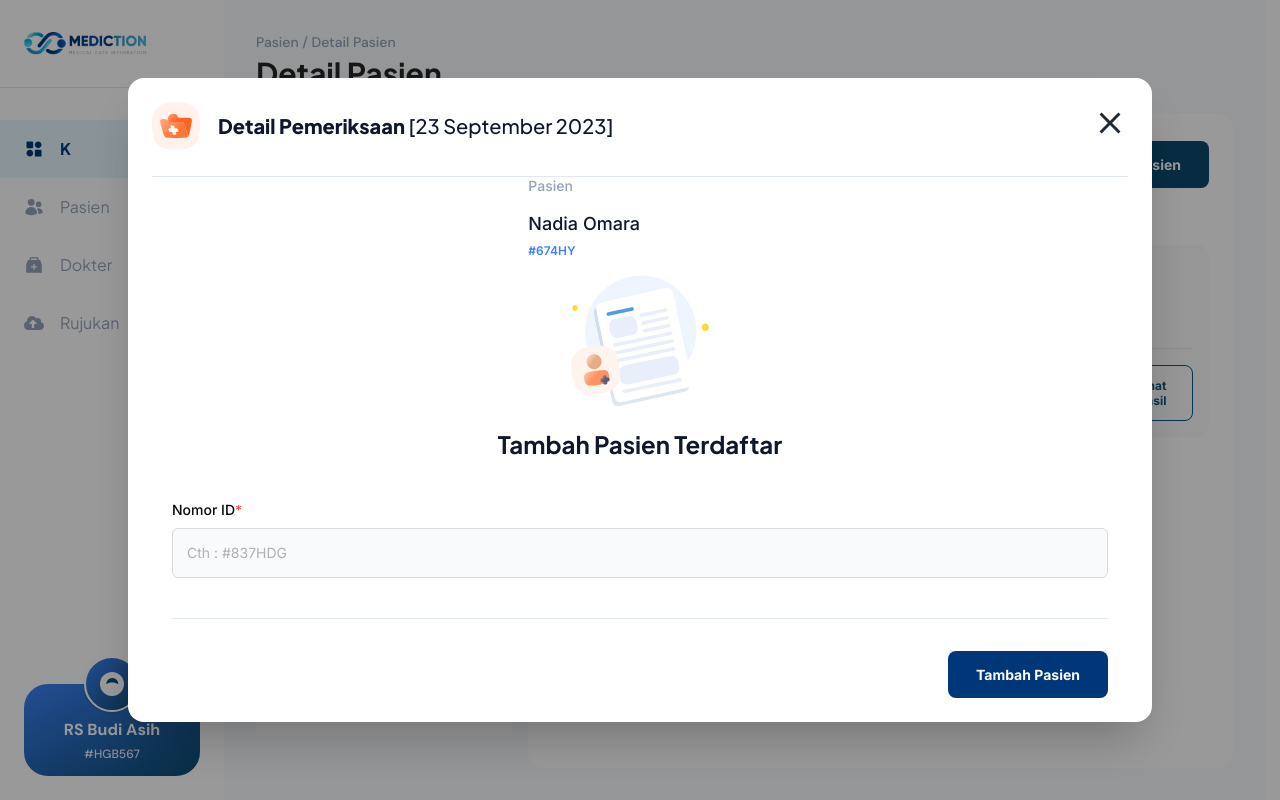
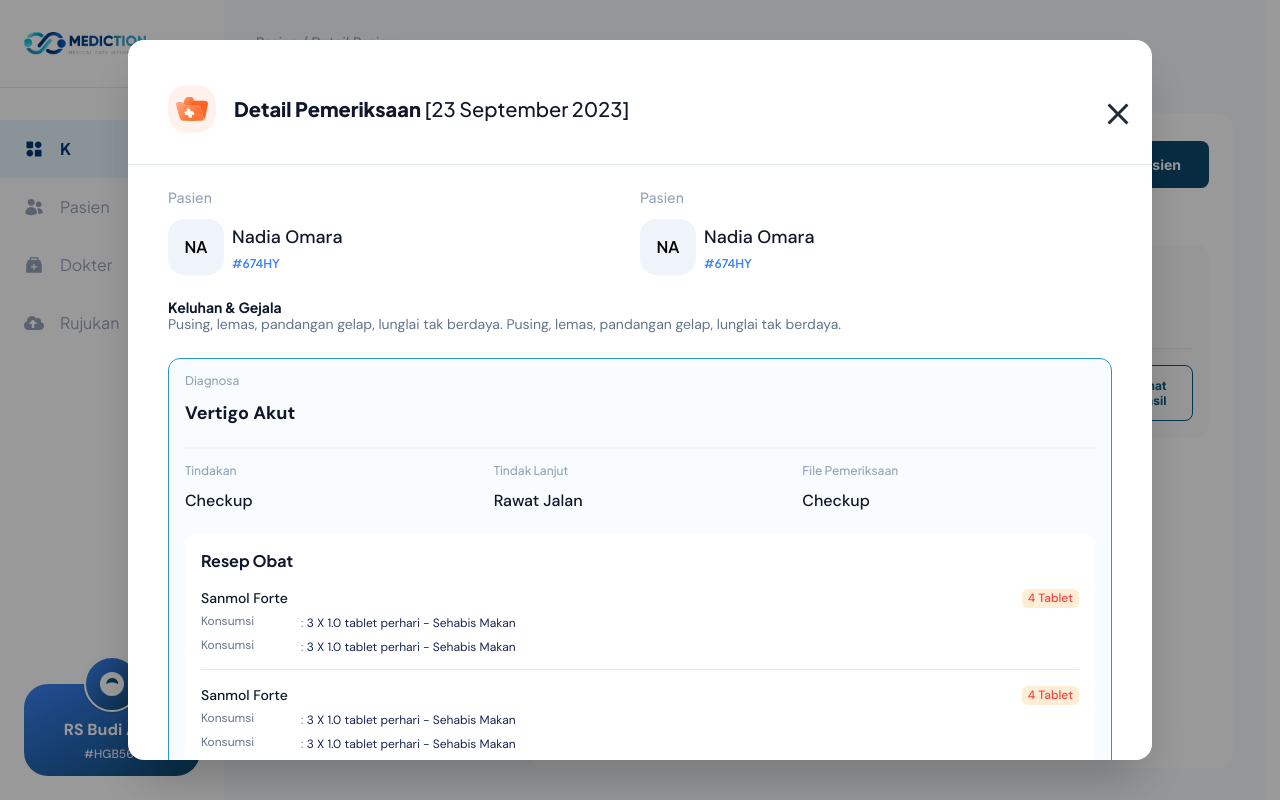
Before and after one commit to craftalpian/mediction, a Next.js app: page /dashboard-patient/patient in a window 1280 px wide. Both pictures are taken after a click on the button "Lihat Hasil". Built offline with nearby package versions, Linux system fonts and the light colour scheme.

Commit message:
wip: patient

```diff
--- a/app/(dashboards)/dashboard-patient/patient/_components/check-detail.tsx
+++ b/app/(dashboards)/dashboard-patient/patient/_components/check-detail.tsx
@@ -1,18 +1,90 @@
 import Button from "@/app/_atoms/button";
 import InputForm from "@/app/_components/input-form";
-import { inter, jakarta } from "@/app/_utils/fonts";
+import { dm, inter, jakarta } from "@/app/_utils/fonts";
 import React from "react";
 import { IoMdClose } from "react-icons/io";
 import AddPatient from "../../../../../public/add-patient.svg";
 import DetailModal from "../../../../../public/medical-file.svg";
 import Image from "next/image";
 
+const PeopleCard = () => (
+  <div className="col-span-1 space-y-3">
+    <p
+      className={`text-slate-400 text-sm font-medium ${jakarta.className} leading-tight`}
+    >
+      Pasien
+    </p>
+    <div className="inline-flex space-x-2 justify-center">
+      <div className="h-[56px] w-[56px] bg-[#EFF3FA] flex rounded-2xl justify-center items-center">
+        <h1
+          className={`text-center text-black text-base font-semibold ${jakarta.className} leading-7`}
+        >
+          NA
+        </h1>
+      </div>
+      <div className="flex flex-col">
+        <h1
+          className={`text-slate-900 text-lg font-medium ${dm.className} leading-loose`}
+        >
+          Nadia Omara
+        </h1>
+        <h3
+          className={`text-blue-500 text-xs font-semibold ${jakarta.className} leading-normal`}
+        >
+          #674HY
+        </h3>
+      </div>
+    </div>
+  </div>
+);
+
+const MedicineItem = () => (
+  <div className="grid grid-flow-col items-center">
+    <div
+      className={`col-span-1 text-slate-500 text-xs font-normal ${dm.className} leading-normal`}
+    >
+      Konsumsi
+    </div>
+    <div className="col-span-12">
+      <span
+        className={`text-slate-500 text-xs font-normal ${dm.className} leading-normal`}
+      >
+        :{" "}
+      </span>
+      <span
+        className={`text-blue-950 text-xs font-normal ${dm.className} leading-normal`}
+      >
+        3 X 1.0 tablet perhari - Sehabis Makan
+      </span>
+    </div>
+  </div>
+);
+
+const MedicineCard = () => (
+  <div className="py-3 first:pt-0 last:pb-0">
+    <div className="inline-flex justify-between w-full items-center">
+      <h1
+        className={`text-slate-900 text-sm font-medium ${dm.className} leading-normal`}
+      >
+        Sanmol Forte
+      </h1>
+      <div className="px-1.5 py-0.5 bg-orange-100 rounded-md justify-center items-center gap-2.5 inline-flex">
+        <h2 className={`text-red-500 text-xs font-medium ${dm.className} leading-tight`}>
+          4 Tablet
+        </h2>
+      </div>
+    </div>
+    <MedicineItem />
+    <MedicineItem />
+  </div>
+);
+
 export default function CheckDetail() {
   return (
-    <div className="modal-box bg-white px-6 w-11/12 max-w-5xl">
+    <div className="modal-box bg-white w-11/12 p-0 max-w-5xl pb-10">
       <div className="flex flex-col justify-center items-center">
-        <div className="w-full justify-between items-center inline-flex border-b border-b-slate-200 pb-[26px]">
-          <div className="space-x-[18px] inline-flex items-center">
+        <div className="w-full justify-between items-center inline-flex pt-10 border-b border-b-slate-200 pb-[26px]">
+          <div className="space-x-[18px] inline-flex items-center pl-10">
             <Image src={DetailModal} alt="" />
             <p>
               <span
@@ -27,56 +99,94 @@ export default function CheckDetail() {
               </span>
             </p>
           </div>
+          <div className="pt-4 pr-4">
             <form method="dialog">
               <button className="text-4xl">
                 <IoMdClose />
               </button>
             </form>
           </div>
-        <div className="grid grid-cols-2">
-          <div className="col-span-1 space-y-3">
-            <p className="text-slate-400 text-sm font-medium font-['Plus Jakarta Sans'] leading-tight">
-              Pasien
+        </div>
+        <div className="grid grid-cols-2 w-full px-10 mt-6">
+          <PeopleCard />
+          <PeopleCard />
+        </div>
+        <div className="mt-6 px-10 w-full">
+          <h1
+            className={`text-left text-slate-900 text-sm font-bold ${jakarta.className} leading-tight`}
+          >
+            Keluhan & Gejala
+          </h1>
+          <p
+            className={`text-slate-500 text-sm font-normal ${dm.className} leading-tight`}
+          >
+            Pusing, lemas, pandangan gelap, lunglai tak berdaya. Pusing, lemas,
+            pandangan gelap, lunglai tak berdaya.
           </p>
-            <div className="inline-flex">
-              <div className="flex flex-col">
-                <h1 className="text-slate-900 text-lg font-medium font-['DM Sans'] leading-loose">
-                  Nadia Omara
+          <div className="bg-[#F8FCFE] p-4 rounded-xl mt-6 border border-[#2798CC]">
+            <h2
+              className={`text-slate-400 text-xs font-medium ${jakarta.className} leading-none`}
+            >
+              Diagnosa
+            </h2>
+            <h1
+              className={`text-slate-900 text-lg font-bold ${dm.className} leading-loose mt-2`}
+            >
+              Vertigo Akut
             </h1>
-                <h3 className="text-blue-500 text-xs font-semibold font-['Plus Jakarta Sans'] leading-normal">
-                  #674HY
-                </h3>
+            <div className="border-slate-100 border-b-2 my-4" />
+            <div className="grid grid-cols-3 gap-x-4">
+              <div className="col-span-1 space-y-2">
+                <h2
+                  className={`text-slate-400 text-xs font-medium ${jakarta.className} leading-none`}
+                >
+                  Tindakan
+                </h2>
+                <h1
+                  className={`text-slate-900 text-base font-medium ${dm.className} leading-loose`}
+                >
+                  Checkup
+                </h1>
+              </div>
+              <div className="col-span-1 space-y-2">
+                <h2
+                  className={`text-slate-400 text-xs font-medium ${jakarta.className} leading-none`}
+                >
+                  Tindak Lanjut
+                </h2>
+                <h1
+                  className={`text-slate-900 text-base font-medium ${dm.className} leading-loose`}
+                >
+                  Rawat Jalan
+                </h1>
+              </div>
+              <div className="col-span-1 space-y-2">
+                <h2
+                  className={`text-slate-400 text-xs font-medium ${jakarta.className} leading-none`}
+                >
+                  File Pemeriksaan
+                </h2>
+                <h1
+                  className={`text-slate-900 text-base font-medium ${dm.className} leading-loose`}
+                >
+                  Checkup
+                </h1>
+              </div>
+            </div>
+            <div className="bg-white mt-4 p-4 rounded-xl">
+              <h1
+                className={`text-slate-900 text-base font-bold ${jakarta.className}`}
+              >
+                Resep Obat
+              </h1>
+              <div className="divide-y mt-3">
+                <MedicineCard />
+                <MedicineCard />
+                <MedicineCard />
               </div>
             </div>
           </div>
         </div>
-        <div className="items-center">
-          <Image src={AddPatient} alt="" className="self-center mx-auto" />
-          <h1
-            className={`text-slate-900 text-2xl font-bold ${jakarta.className} leading-loose`}
-          >
-            Tambah Pasien Terdaftar
-          </h1>
-        </div>
-        <div className="w-full mt-8 px-[20px]">
-          <InputForm
-            name="number_id"
-            placeholder="Cth : #837HDG"
-            required
-            title="Nomor ID"
-            type="text"
-          />
-          <div className="border-b border-b-slate-200 mt-10 mb-8" />
-        </div>
-      </div>
-      <div className="flex w-full px-[20px] justify-end">
-        <button className="px-7 py-3.5 bg-[#003778] rounded-lg justify-center items-center gap-1 inline-flex">
-          <h1
-            className={`text-white text-sm font-bold ${inter.className} leading-snug`}
-          >
-            Tambah Pasien
-          </h1>
-        </button>
       </div>
     </div>
   );
```
Lines whose indentation alone changed are shown as unchanged.
